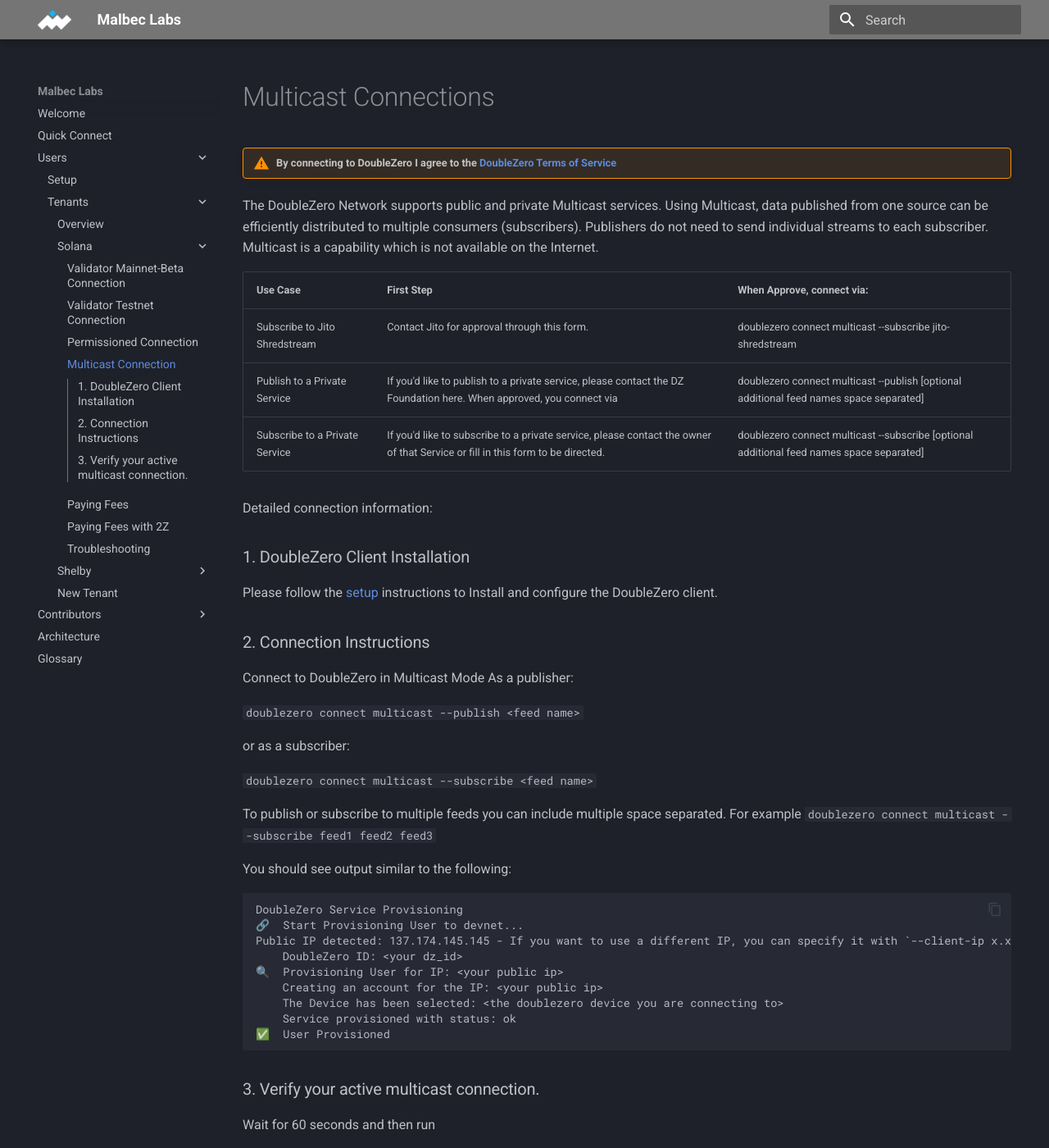
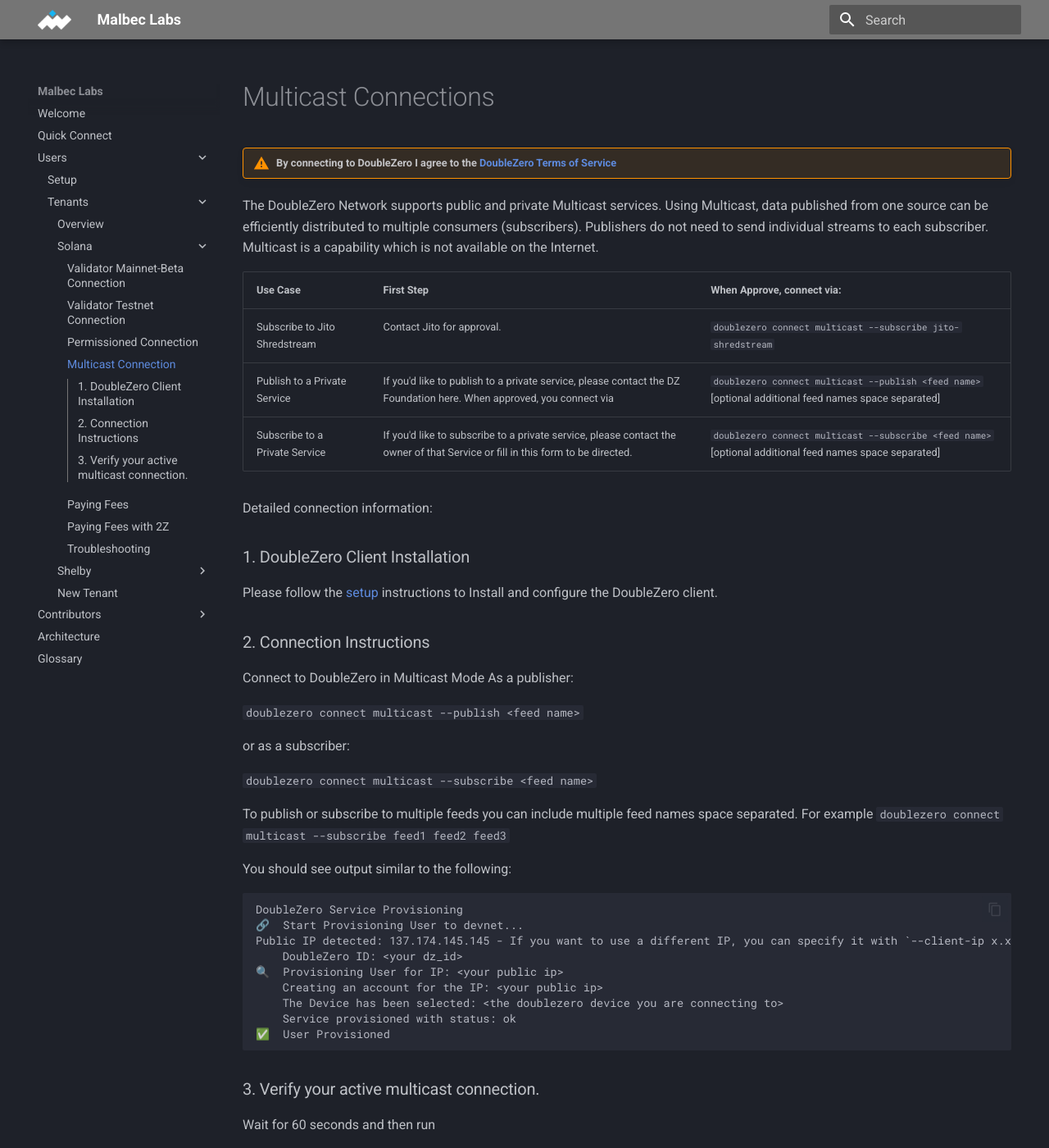
Before and after one commit to malbeclabs/docs, an MkDocs documentation site: the page built from docs/Multicast Connection.md, in a window 1280 px wide and 1400 px high. Shown: the whole window at 82% size. Built offline with MkDocs 1.6.1 and Material for MkDocs 9.7.7, drawn with Linux system fonts in a browser that asks for light colours.

Commit message:
Update Multicast Connection.md

````diff
--- a/docs/Multicast Connection.md
+++ b/docs/Multicast Connection.md
@@ -5,9 +5,9 @@
 
 |Use Case | First Step | When Approve, connect via:|
 |---------|------------|---------------------------|
-|Subscribe to Jito Shredstream | Contact Jito for approval through this form. | doublezero connect multicast --subscribe jito-shredstream |
-|Publish to a Private Service | If you'd like to publish to a private service, please contact the DZ Foundation here. When approved, you connect via | doublezero connect multicast --publish <feed name> [optional additional feed names space separated] |
-|Subscribe to a Private Service	| If you'd like to subscribe to a private service, please contact the owner of that Service or fill in this form to be directed. | doublezero connect multicast --subscribe <feed name> [optional additional feed names space separated] |
+|Subscribe to Jito Shredstream | Contact Jito for approval. | ```doublezero connect multicast --subscribe jito-shredstream``` |
+|Publish to a Private Service | If you'd like to publish to a private service, please contact the DZ Foundation here. When approved, you connect via | ```doublezero connect multicast --publish <feed name>``` [optional additional feed names space separated] |
+|Subscribe to a Private Service	| If you'd like to subscribe to a private service, please contact the owner of that Service or fill in this form to be directed. | ```doublezero connect multicast --subscribe <feed name>``` [optional additional feed names space separated] |
 
 Detailed connection information:
 
@@ -25,7 +25,7 @@
 
 ```doublezero connect multicast --subscribe <feed name>```
 
-To publish or subscribe to multiple feeds you can include multiple <feed names> space separated.
+To publish or subscribe to multiple feeds you can include multiple feed names space separated.
 For example
 ```doublezero connect multicast --subscribe feed1 feed2 feed3```
 
````
